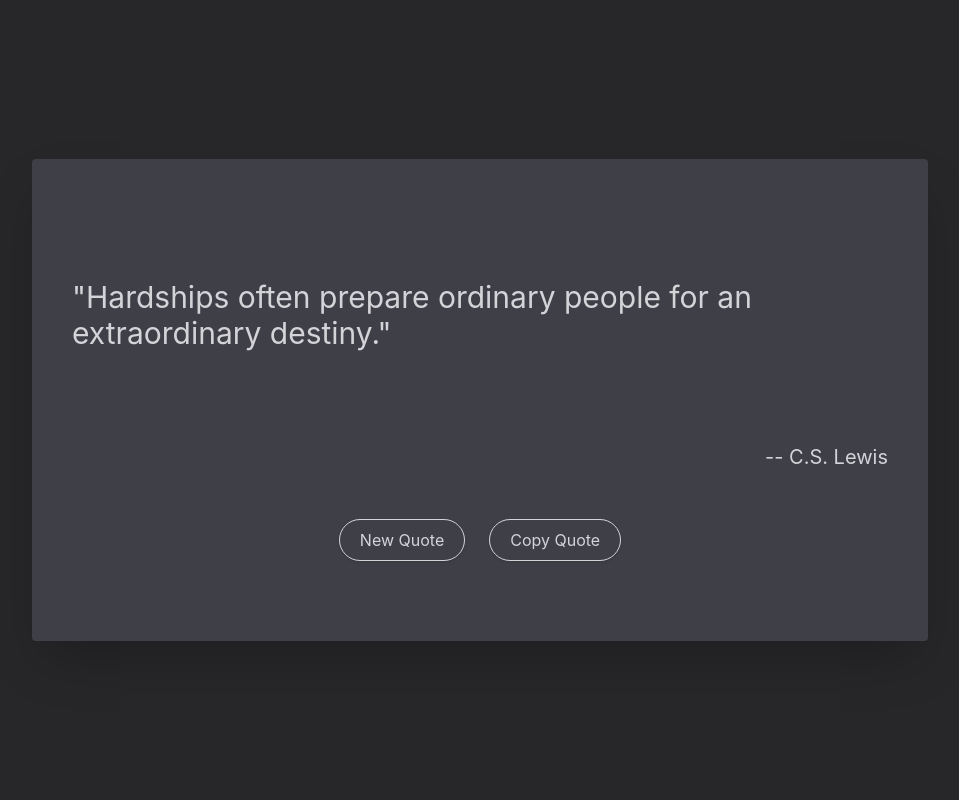
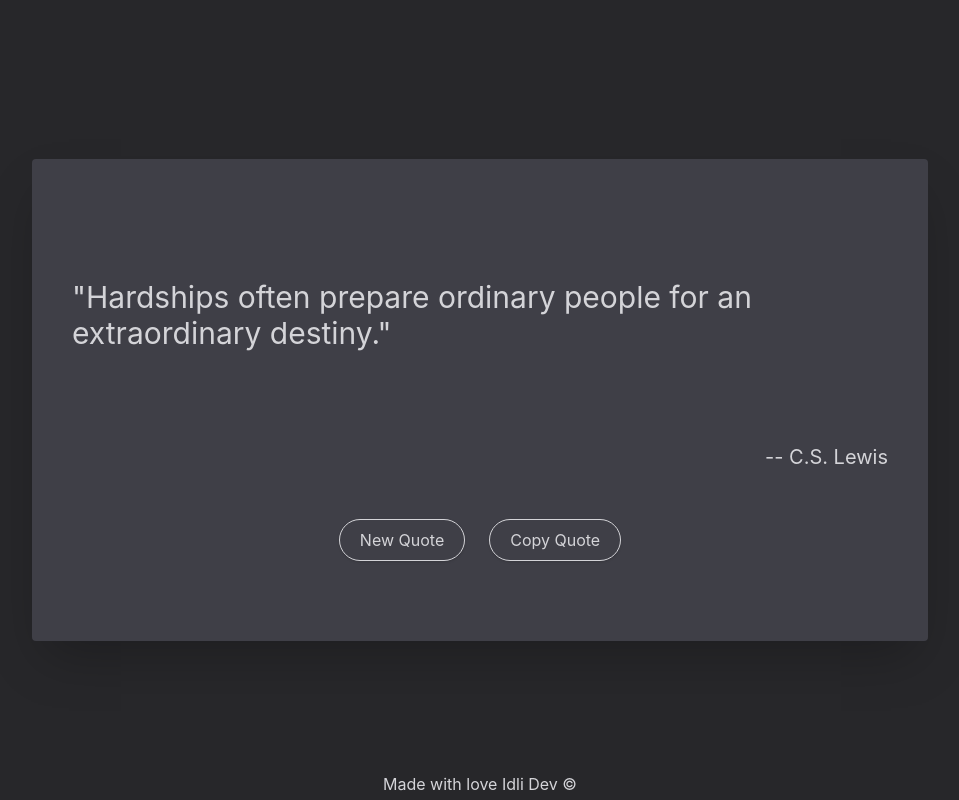
Before and after one commit to idli69/quoteGen, a website built with Vite: page index.html in a window 1280 px wide. Shown: the whole page, without its empty margins (160-1119 px from the left). Built offline with nearby package versions, Linux system fonts and the light colour scheme.

Commit message:
added a footer

```diff
--- a/index.html
+++ b/index.html
@@ -45,6 +45,9 @@
             </div>
         </main>
 
+        <footer class="absolute bottom-0 pb-1">
+            Made with love Idli Dev &copy;
+        </footer>
         <script type="module" src="/src/main.js"></script>
     </body>
 </html>
```
